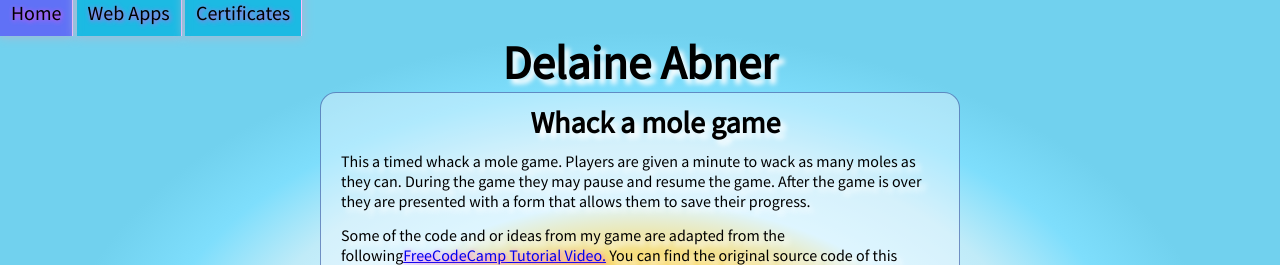
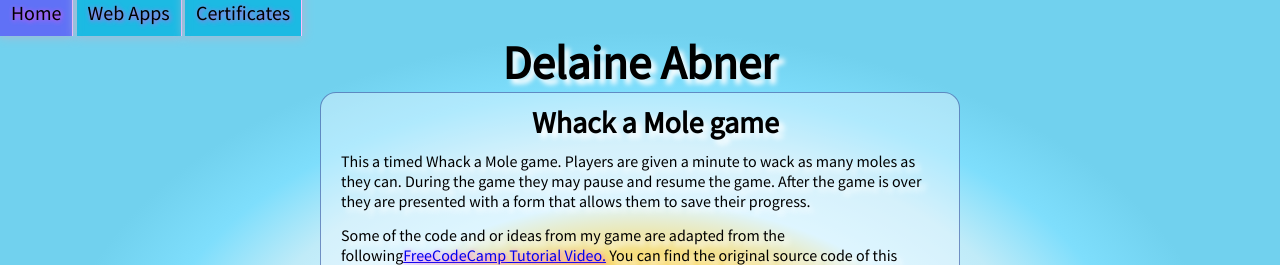
Before and after one commit to delaine3/delaine-abner-portfolio, a Next.js app: page /webProjects/wackAMole in a window 1280 px wide. Shown: the top 265 px of the page. Built offline with nearby package versions, Linux system fonts and the light colour scheme.

Commit message:
Fixed typo

```diff
--- a/pages/webProjects/wackAMole.js
+++ b/pages/webProjects/wackAMole.js
@@ -6,15 +6,15 @@ export default function wackAMole() {
   return (
     <div className="center">
       <Head>
-        <title>Whack a mole game</title>
+        <title>Whack a Mole game</title>
         <meta name="description" content="Generated by create next app" />
         <link rel="icon" href="/favicon.ico" />
         <meta name="viewport" content="width=device-width, initial-scale=1.0" />
       </Head>
       <div className="project-page">
-        <h1>Whack a mole game</h1>
+        <h1>Whack a Mole game</h1>
         <p>
-          This a timed whack a mole game. Players are given a minute to wack as
+          This a timed Whack a Mole game. Players are given a minute to wack as
           many moles as they can. During the game they may pause and resume the
           game. After the game is over they are presented with a form that
           allows them to save their progress.{" "}
```
